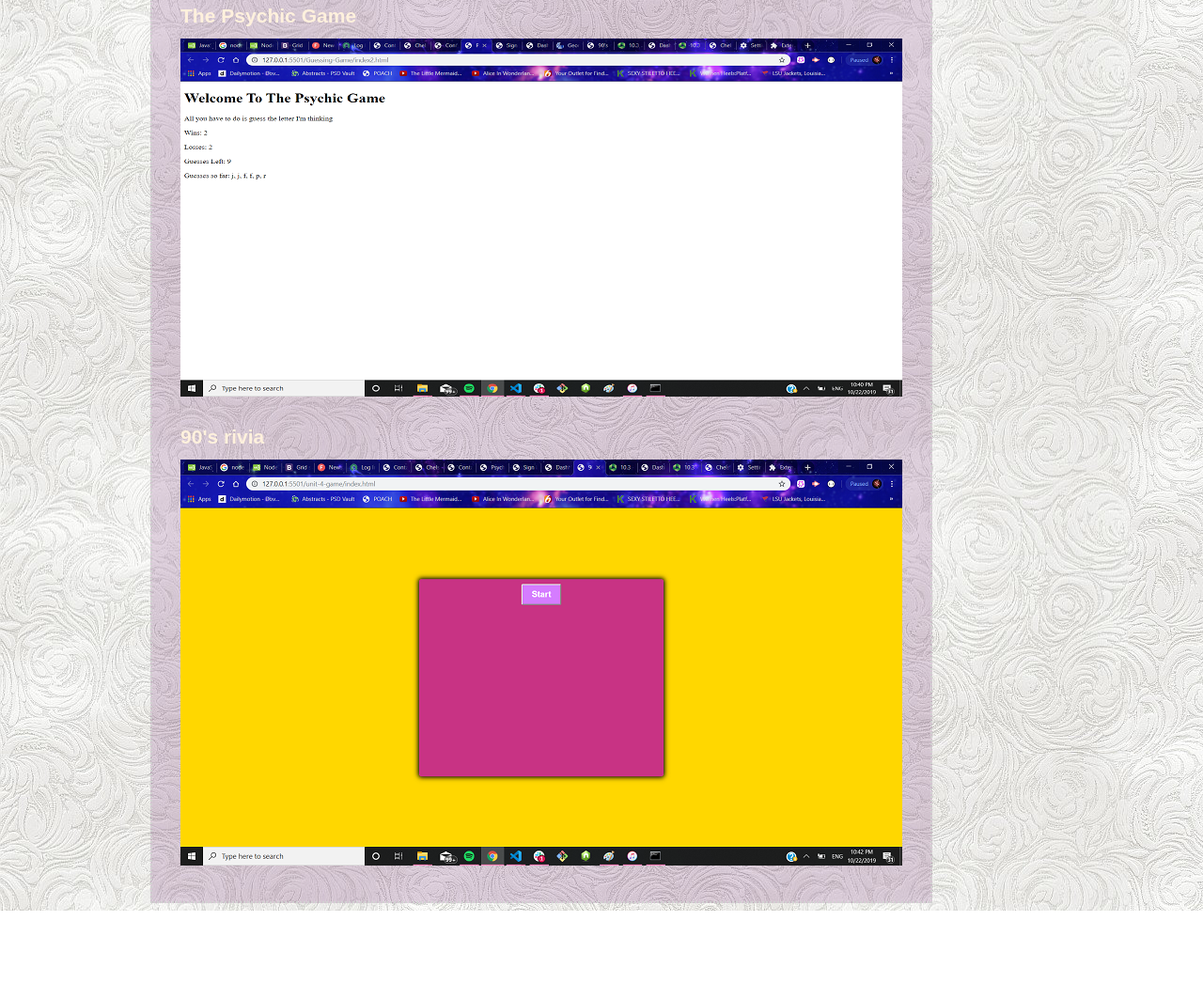
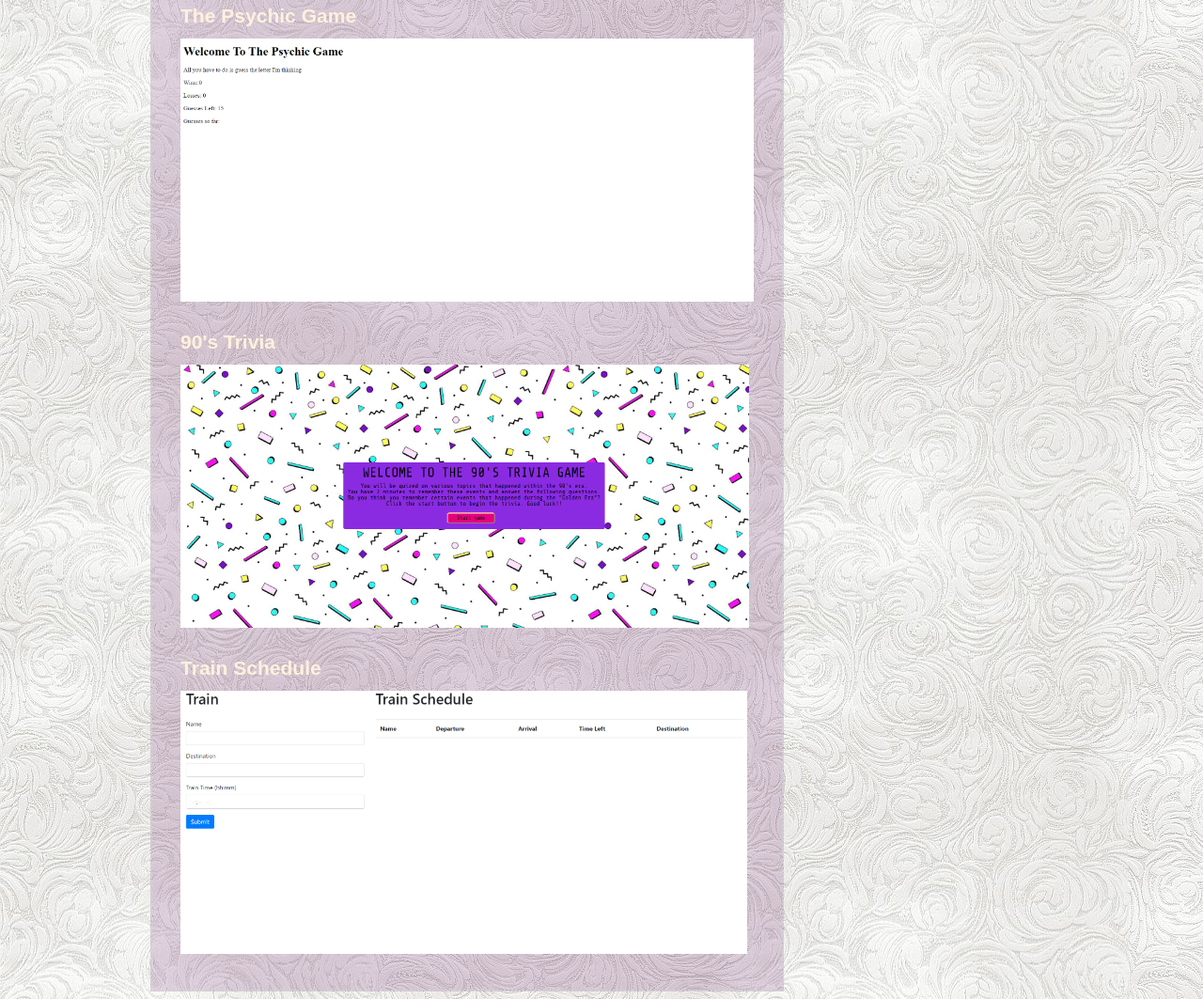
Before and after one commit to Chelsea-exe/Updated-Portfolio, a plain HTML site: page portfolio.html in a window 1280 px wide. Shown: the part 164-1227 px from the top of the page at 94% size. Before the commit the page ends 1133 px from the top, so only its background shows below. Drawn offline with Linux system fonts and the light colour scheme.

Commit message:
added more images & css

```diff
--- a/css/style.css
+++ b/css/style.css
@@ -141,3 +141,12 @@ input[type=submit] {
     background: rgba(126, 65, 126, 0.219);
     border: 2px dotted #d1d1d1;
 }
+#trivia {
+    height: 35vh;
+}
+#psychic {
+    height: 35vh;
+}
+#train-schedule {
+    height: 35vh;
+}
--- a/portfolio.html
+++ b/portfolio.html
@@ -23,11 +23,18 @@
                       <h1>Portfolio</h1>
 
                       <div class="work">
+                        <div id="psychic-game">
                           <h3>The Psychic Game</h3>
-                        <img src="ps-game.png" alt="ps game">
-
-                        <h3>90's rivia</h3>
-                        <img src="90s-game.png" alt="90 game">
+                          <img src="./images/ps-game.png" alt="ps game" id="psychic">
+                        </div>
+                        <div id="trivia-game">
+                          <h3>90's Trivia</h3>
+                          <img src="./images/updated-trivia.png" alt="90 game" id="trivia">
+                        </div>
+                        <div id="train-hw">
+                          <h3>Train Schedule</h3>
+                          <img src="./images/train.png" alt="train" id="train-schedule">
+                        </div>
                       </div>
 </body>
 </html>
```
Also changed, not shown: images/90s-game.png (renamed from 90s-game.png), images/ps-game.png (added), images/train.png (added), images/updated-trivia.png (added), ps-game.png (deleted).
